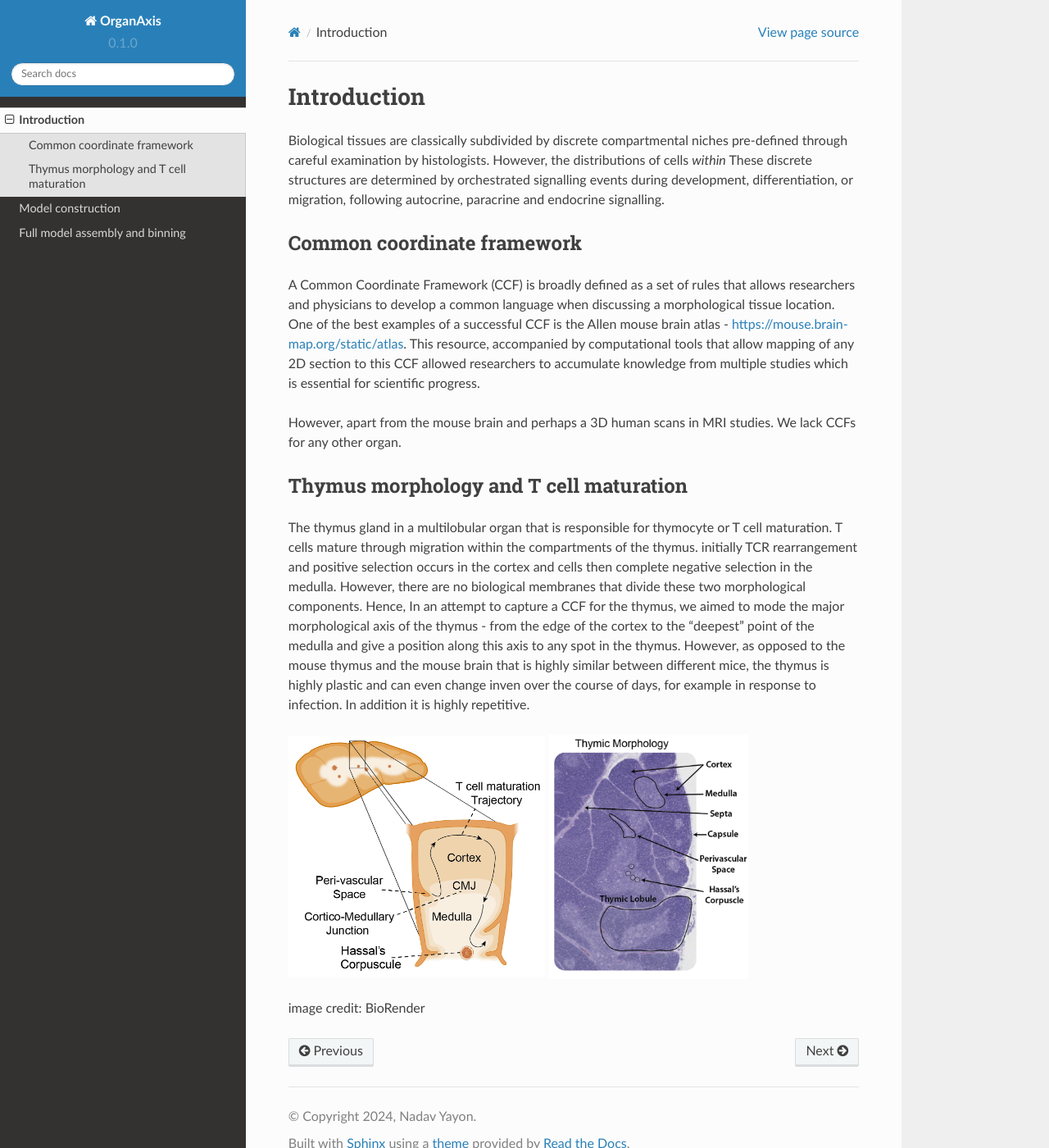
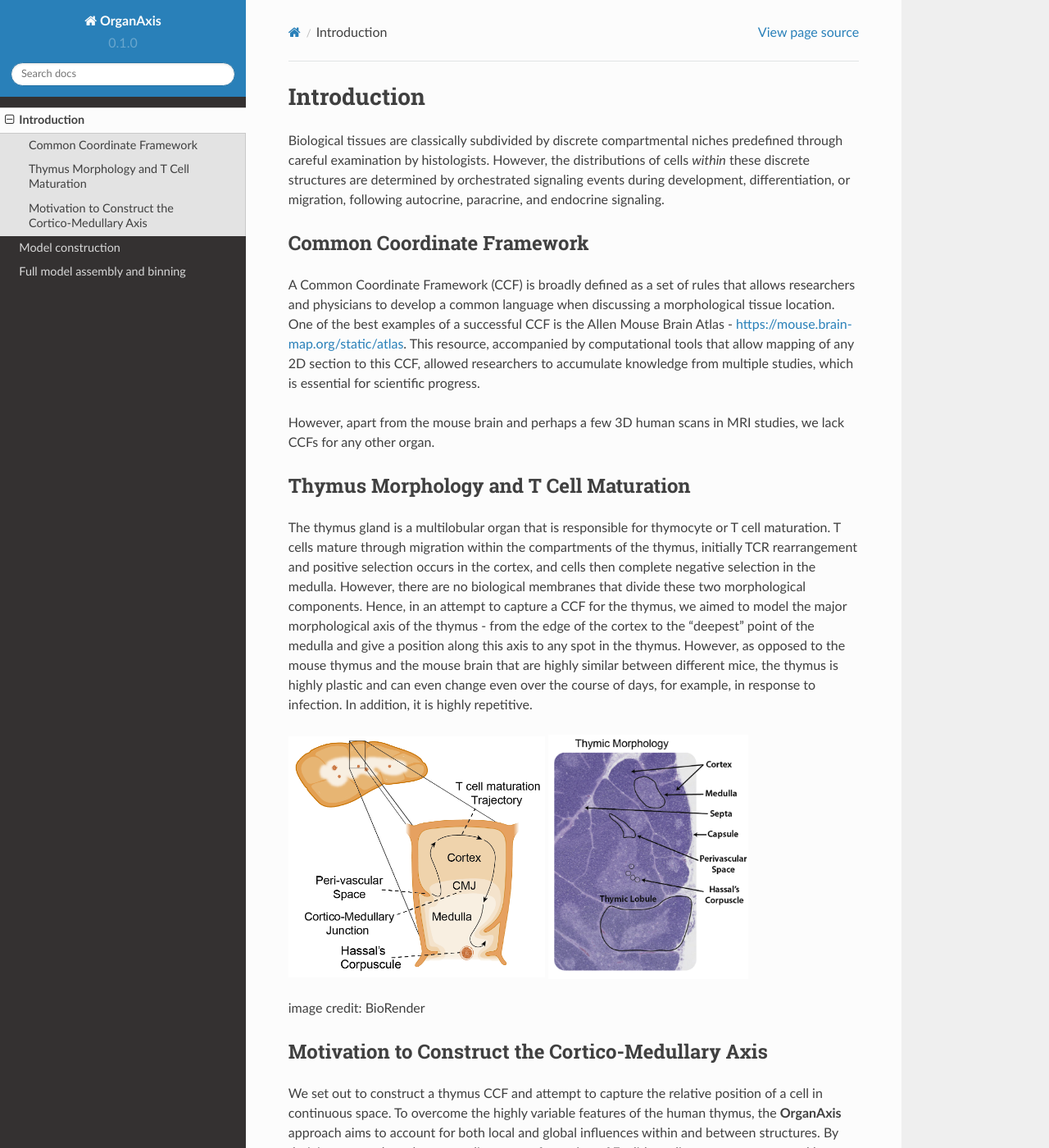
Before and after one commit to nadavyayon/organ_axis_tutorial, a Sphinx documentation site: the page built from docs/source/introduction.rst, in a window 1280 px wide and 1400 px high. Shown: the whole window at 82% size. Built offline with Sphinx 7.4.7 and the Read the Docs theme 2.0.0, drawn with Linux system fonts in a browser that asks for light colours; some of the changed text lies outside the part shown.

Commit message:
Update introduction.rst

```diff
--- a/docs/source/introduction.rst
+++ b/docs/source/introduction.rst
@@ -1,19 +1,20 @@
 Introduction
 =====
 
-Biological tissues are classically subdivided by discrete compartmental niches pre-defined through careful examination by histologists. However, the distributions of cells *within* These discrete structures are determined by orchestrated signalling events during development, differentiation, or migration, following autocrine, paracrine and endocrine signalling.
+Biological tissues are classically subdivided by discrete compartmental niches predefined through careful examination by histologists. However, the distributions of cells *within* these discrete structures are determined by orchestrated signaling events during development, differentiation, or migration, following autocrine, paracrine, and endocrine signaling.
 
-Common coordinate framework
+Common Coordinate Framework
 -----
 
-A Common Coordinate Framework (CCF) is broadly defined as a set of rules that allows researchers and physicians to develop a common language when discussing a morphological tissue location. One of the best examples of a successful CCF is the Allen mouse brain atlas - https://mouse.brain-map.org/static/atlas. This resource, accompanied by computational tools that allow mapping of any 2D section to this CCF allowed researchers to accumulate knowledge from multiple studies which is essential for scientific progress.
+A Common Coordinate Framework (CCF) is broadly defined as a set of rules that allows researchers and physicians to develop a common language when discussing a morphological tissue location. One of the best examples of a successful CCF is the Allen Mouse Brain Atlas - https://mouse.brain-map.org/static/atlas. This resource, accompanied by computational tools that allow mapping of any 2D section to this CCF, allowed researchers to accumulate knowledge from multiple studies, which is essential for scientific progress.
 
-However, apart from the mouse brain and perhaps a 3D human scans in MRI studies. We lack CCFs for any other organ.
+However, apart from the mouse brain and perhaps a few 3D human scans in MRI studies, we lack CCFs for any other organ.
 
-Thymus morphology and T cell maturation
+Thymus Morphology and T Cell Maturation
 -----------------
-The thymus gland in a multilobular organ that is responsible for thymocyte or T cell maturation. T cells mature through migration within the compartments of the thymus. initially TCR rearrangement and positive selection occurs in the cortex and cells then complete negative selection in the medulla. However, there are no biological membranes that divide these two morphological components.
-Hence, In an attempt to capture a CCF for the thymus, we aimed to  mode the major morphological axis of the thymus - from the edge of the cortex to the "deepest" point of the medulla and give a position along this axis to any spot in the thymus. However, as opposed to the mouse thymus and the mouse brain that is highly similar between different mice, the thymus is highly plastic and can even change inven over the course of days, for example in response to infection. In addition it is highly repetitive.
+
+The thymus gland is a multilobular organ that is responsible for thymocyte or T cell maturation. T cells mature through migration within the compartments of the thymus, initially TCR rearrangement and positive selection occurs in the cortex, and cells then complete negative selection in the medulla. However, there are no biological membranes that divide these two morphological components.
+Hence, in an attempt to capture a CCF for the thymus, we aimed to model the major morphological axis of the thymus - from the edge of the cortex to the "deepest" point of the medulla and give a position along this axis to any spot in the thymus. However, as opposed to the mouse thymus and the mouse brain that are highly similar between different mice, the thymus is highly plastic and can even change even over the course of days, for example, in response to infection. In addition, it is highly repetitive.
 
 |pic1| |pic2|
 
@@ -21,7 +22,13 @@ Hence, In an attempt to capture a CCF for the thymus, we aimed to  mode the majo
    :width: 45%
 image credit: BioRender
 
-
-
 .. |pic2| image:: images/morphology_paed.PNG
    :width: 35%
+
+Motivation to Construct the Cortico-Medullary Axis
+---------------
+We set out to construct a thymus CCF and attempt to capture the relative position of a cell in continuous space. To overcome the highly variable features of the human thymus, the **OrganAxis** approach aims to account for both local and global influences within and between structures. By deriving a score based on a non-linear transformation of Euclidean distance, we can control how much the cell is influenced by its proximity to a structure. In a way, we are trying to mimic what the cell is "seeing" in space and project that environmental feature to a unidimensional axis.
+
+.. image:: images/cell_blind.PNG
+   :width: 50%
+image credit: DALL-E
```
